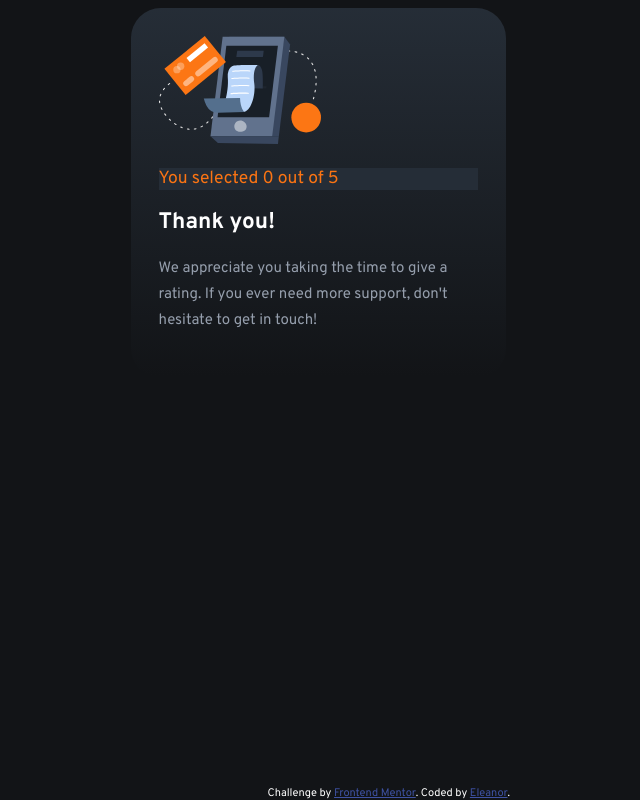
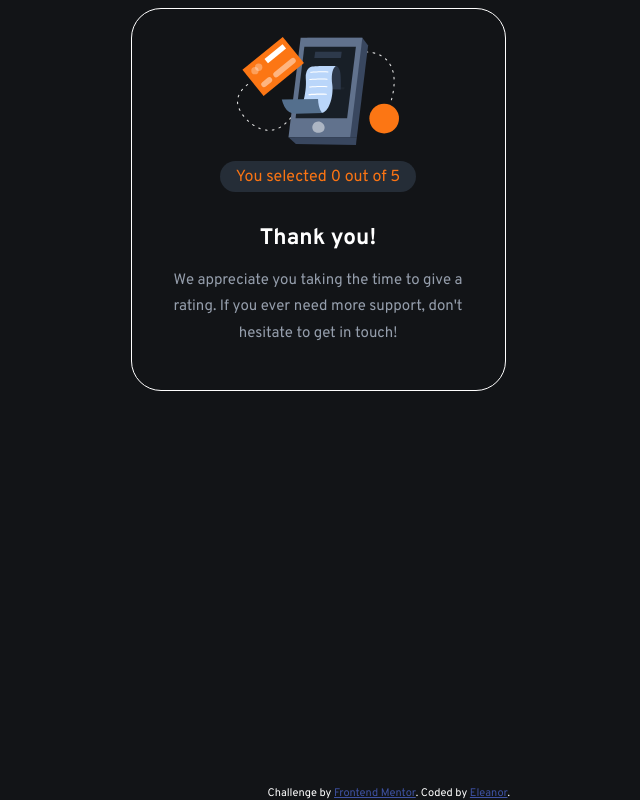
Before and after one commit to EleanorKahn/TS-Rating-Component, a React (Create React App) app: page / in a window 1280 px wide. Both pictures are taken after a click on the button "SUBMIT". Shown: the whole page, without its empty margins (322-962 px from the left). Built offline with nearby package versions, Linux system fonts and the light colour scheme.

Commit message:
thank you styling

```diff
--- a/src/components/ThankYouComponent.tsx
+++ b/src/components/ThankYouComponent.tsx
@@ -2,7 +2,7 @@ import React from 'react';
 
 const ThankYouComponent = (props: { rating: number }) => {
   return (
-    <div>
+    <div className='thank-you-container'>
       <img src='/images/illustration-thank-you.svg' alt='a robot printing something THINK OF A BETTER ALT'></img>
         <h3 className='user-rating'>You selected {props.rating} out of 5</h3>
         <h2 className='thank-you'>Thank you!</h2>
--- a/src/css/style.css
+++ b/src/css/style.css
@@ -3,7 +3,7 @@
 --white: hsl(0, 0%, 100%);
 --lightGrey: hsl(217, 12%, 63%);
 --mediumGrey: hsl(216, 12%, 54%);
---darkBlue: hsl(213, 19%, 18%);
+--darkBlue: hsl(213, 20%, 18%);
 --veryDarkBlue: hsl(216, 12%, 8%);
 --orange: hsl(25, 97%, 53%);
 }
@@ -26,11 +26,13 @@ body {
 }
 
 body .container {
-    background: linear-gradient(var(--darkBlue), var(--veryDarkBlue));
+    background: linear-gradient(to right top, var(--verydarkBlue), var(--darkBlue));
     vertical-align: center;
     padding: 1.75rem;
     width: 375px;
     border-radius: 30px;
+    border-color: white;
+    border: 1px solid white;
 }
 
 p {
@@ -56,7 +58,7 @@ button {
 } */
 
 .star {
-    padding: 1rem;
+    padding: .80rem;
     border-radius: 30px;
     background-color: var(--darkBlue);
 }
@@ -118,6 +120,31 @@ button {
 
 /* Thank you Component style */
 
+.thank-you-container {
+    display: grid;
+    place-items: center;
+
+}
+
+.thank-you-container p {
+    text-align: center;
+}
+
+.thank-you-container .user-rating {
+    color: var(--orange);
+    font-weight: normal;
+    font-size: medium;
+    background-color: var(--darkBlue);
+    border-radius: 30px;
+    padding-inline: 1rem;
+    padding-block: .35rem;
+    margin-block-end: 2rem;
+}
+
+.thank-you {
+    margin: 0rem;
+}
+
 h3 {
     color: var(--orange);
     font-weight: normal;
```
